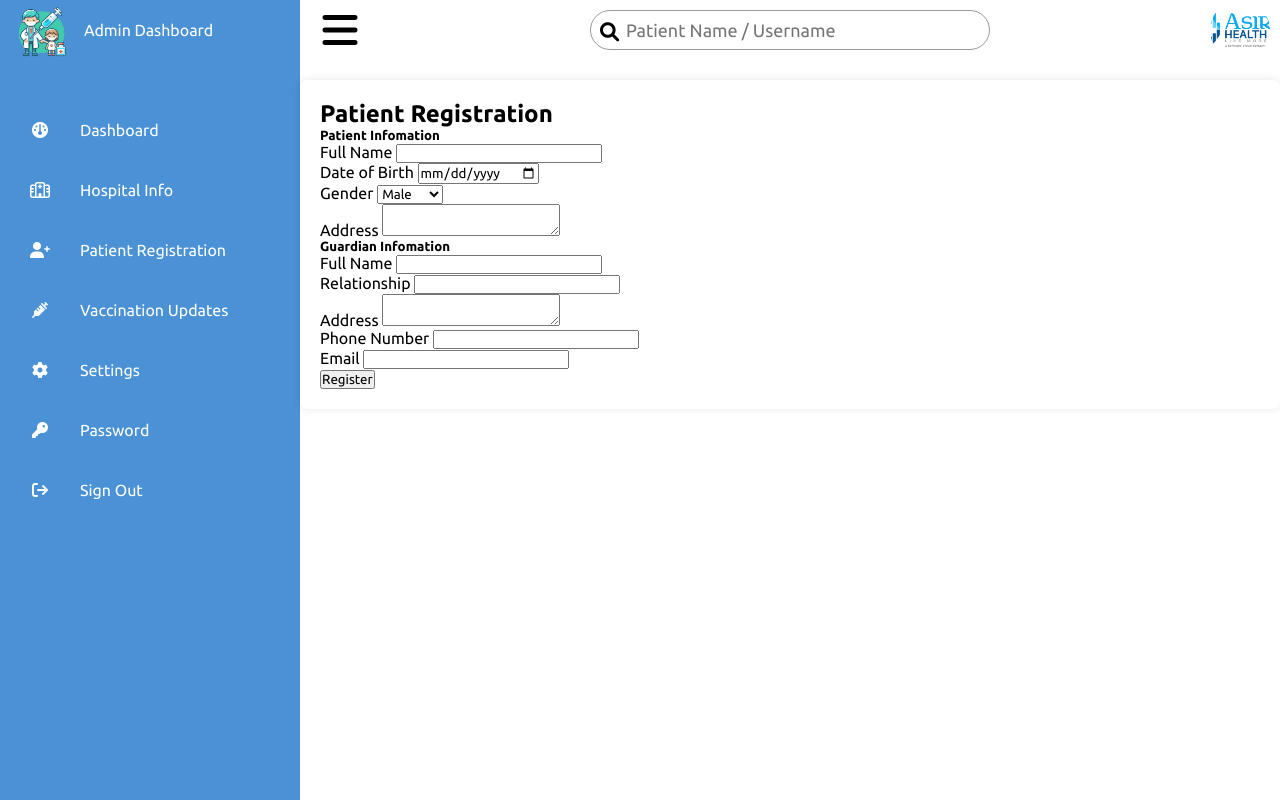
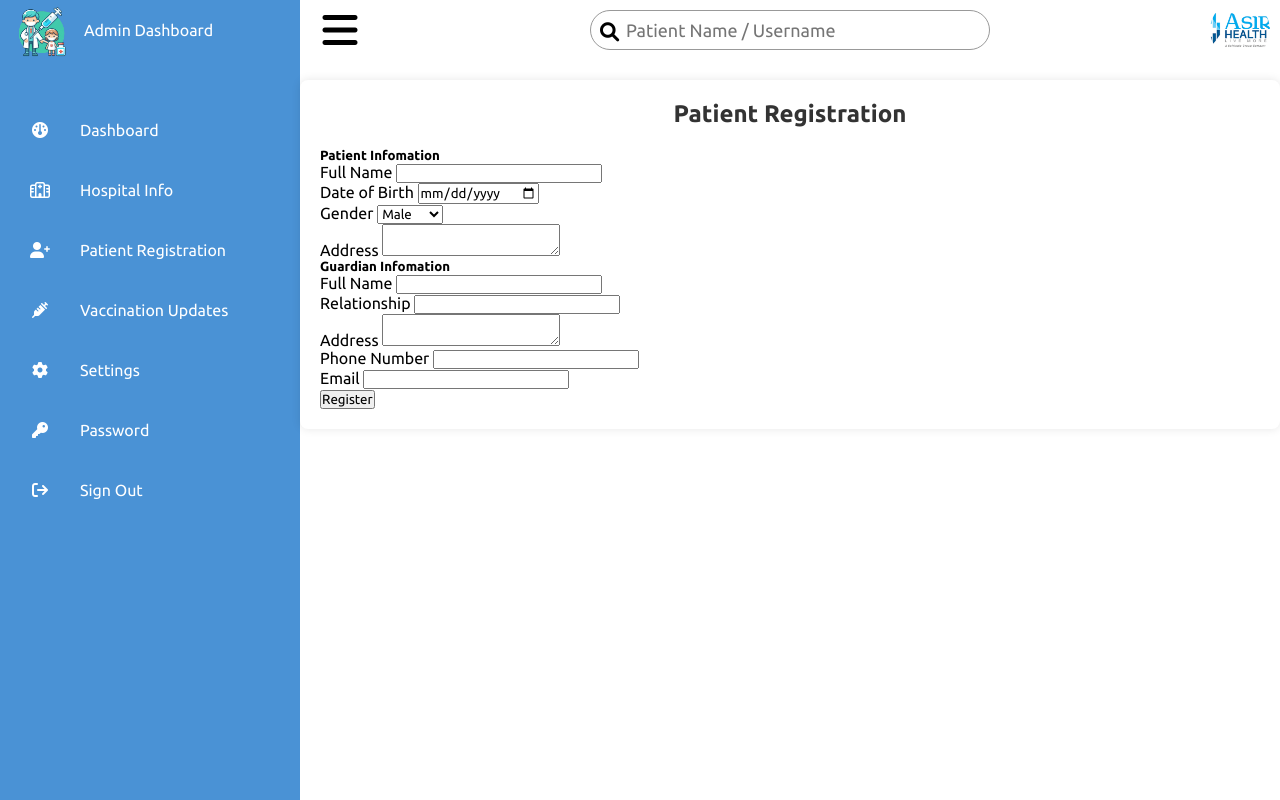
Before and after one commit to nethmimelisha/Computing-Group-Project, a PHP site: page /register.html in a window 1280 px wide. Run offline with PHP 8.4, Linux system fonts and the light colour scheme.

Commit message:
Update register.css

```diff
--- a/css/register.css
+++ b/css/register.css
@@ -367,3 +367,10 @@ body {
   border-radius: 8px;
   box-shadow: 0 0 10px rgba(0, 0, 0, 0.1);
 }
+
+.patient-registration h2 {
+  font-size: 24px;
+  color: #333;
+  margin-bottom: 20px;
+  text-align: center;
+}
```
